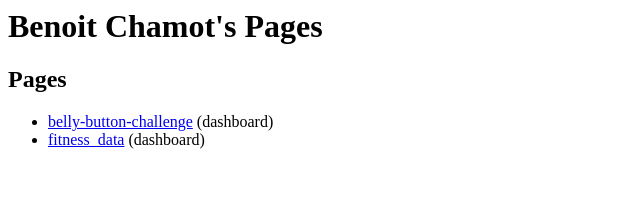
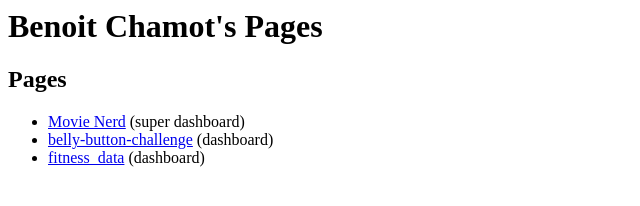
Before and after one commit to benoitchamot/benoitchamot.github.io, a plain HTML site: page index.html in a window 1280 px wide. Shown: the whole page, without its empty margins (0-640 px from the left). Drawn offline with Linux system fonts and the light colour scheme.

Commit message:
add movie nerd dash

```diff
--- a/index.html
+++ b/index.html
@@ -1,6 +1,7 @@
 <h1>Benoit Chamot's Pages</h1>
 <h2>Pages</h2>
 <ul>
+    <li><a href="https://benoitchamot.github.io/MONU_project3/">Movie Nerd</a> (super dashboard)</li>
     <li><a href="https://benoitchamot.github.io/belly-button-challenge/">belly-button-challenge</a> (dashboard)</li>
     <li><a href="https://benoitchamot.github.io/fitness_data/">fitness_data</a> (dashboard)</li>
 </ul>
```
